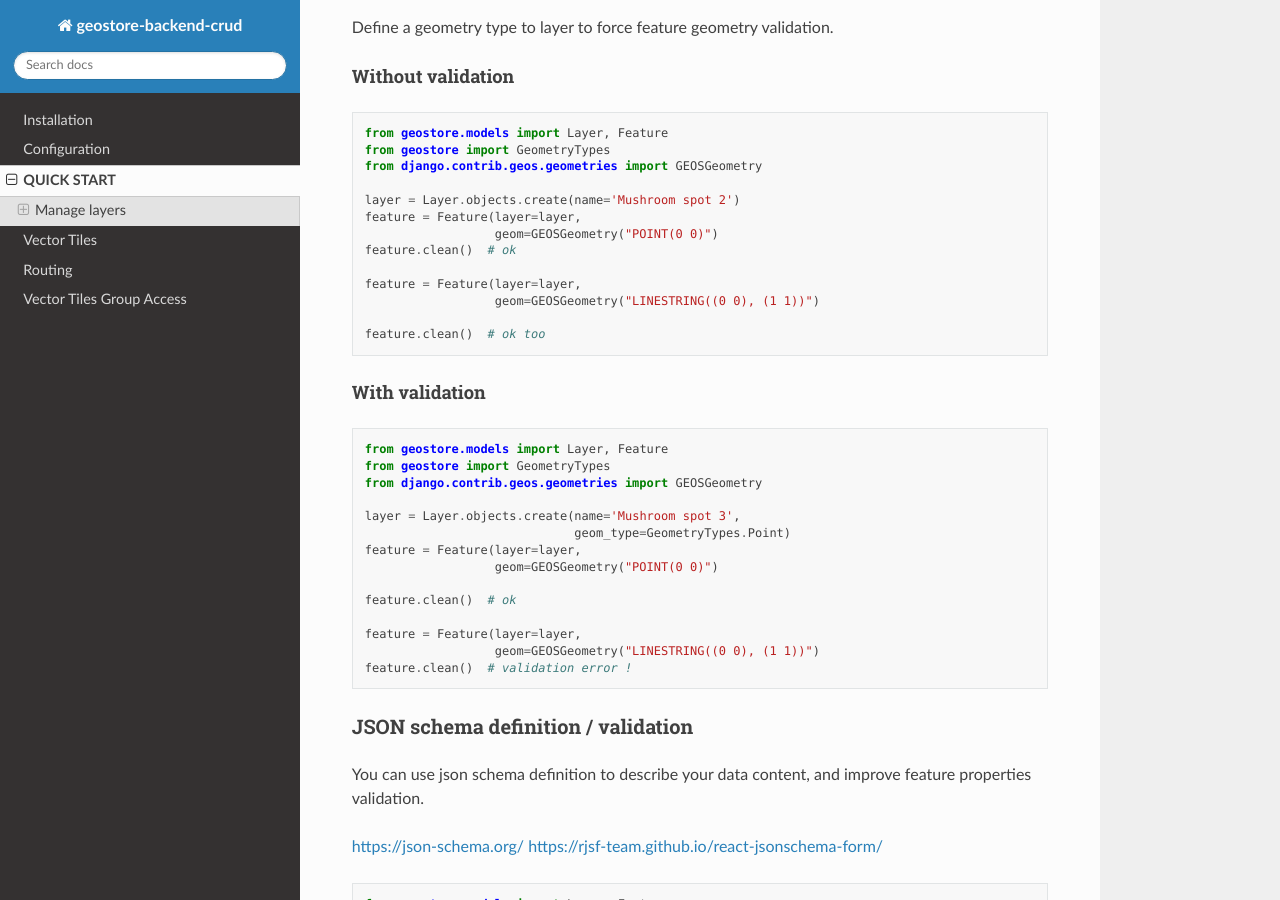
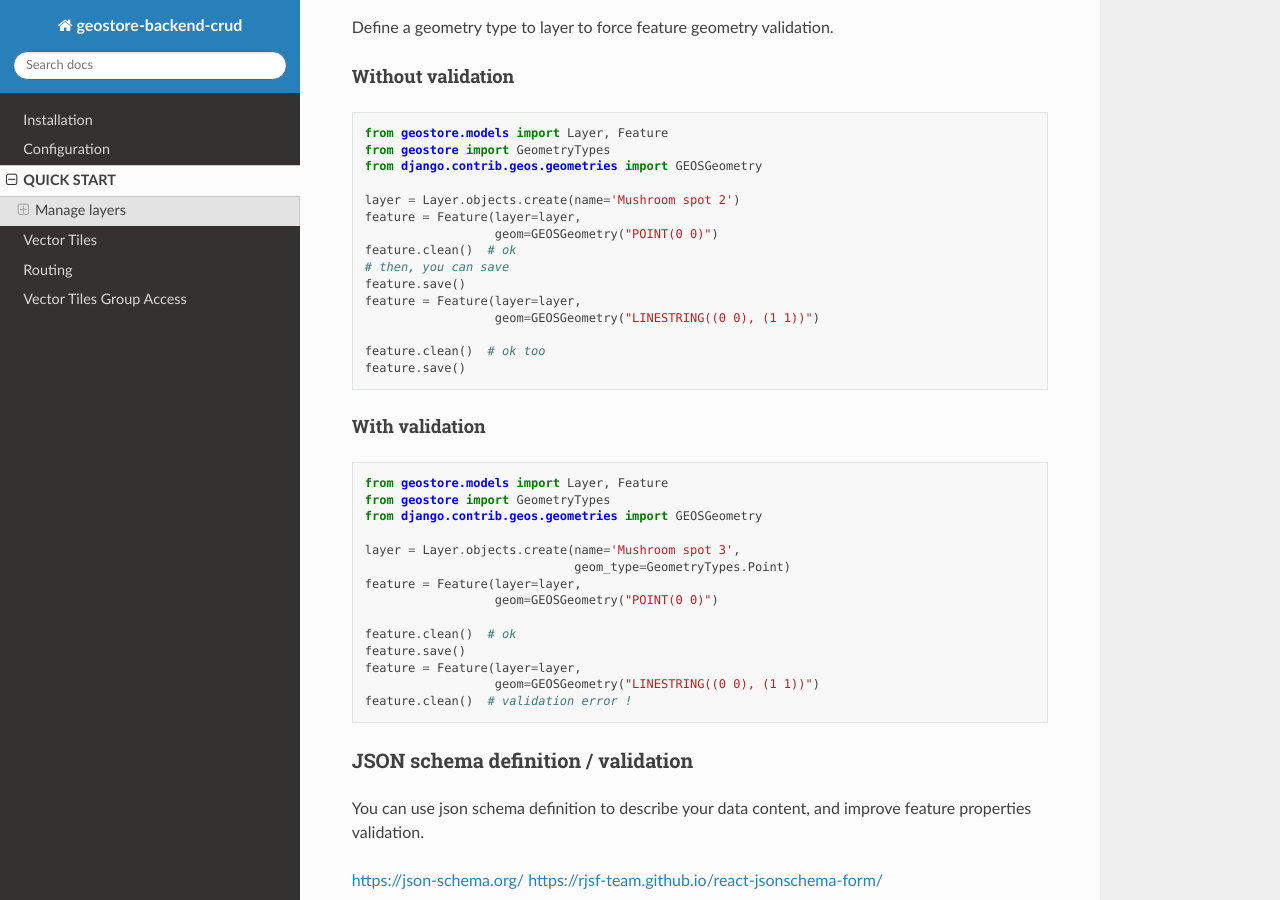
Before and after one commit to Terralego/django-geostore, a Sphinx documentation site: the page built from doc/use.rst, in a window 1280 px wide and 900 px high, scrolled down 648 px. Built offline with Sphinx 7.4.7 and the Read the Docs theme 2.0.0, drawn with Linux system fonts in a browser that asks for light colours.

Commit message:
improve documentation

```diff
--- a/doc/use.rst
+++ b/doc/use.rst
@@ -50,11 +50,13 @@ Without validation
   feature = Feature(layer=layer,
                     geom=GEOSGeometry("POINT(0 0)")
   feature.clean()  # ok
-
+  # then, you can save
+  feature.save()
   feature = Feature(layer=layer,
                     geom=GEOSGeometry("LINESTRING((0 0), (1 1))")
 
   feature.clean()  # ok too
+  feature.save()
 
 With validation
 ---------------
@@ -71,7 +73,7 @@ With validation
                     geom=GEOSGeometry("POINT(0 0)")
 
   feature.clean()  # ok
-
+  feature.save()
   feature = Feature(layer=layer,
                     geom=GEOSGeometry("LINESTRING((0 0), (1 1))")
   feature.clean()  # validation error !
@@ -133,6 +135,7 @@ https://rjsf-team.github.io/react-jsonschema-form/
                       "age": 10
                     })
   feature.clean()  # ok !
+  feature.save()
 
 
 Vector tiles
```
